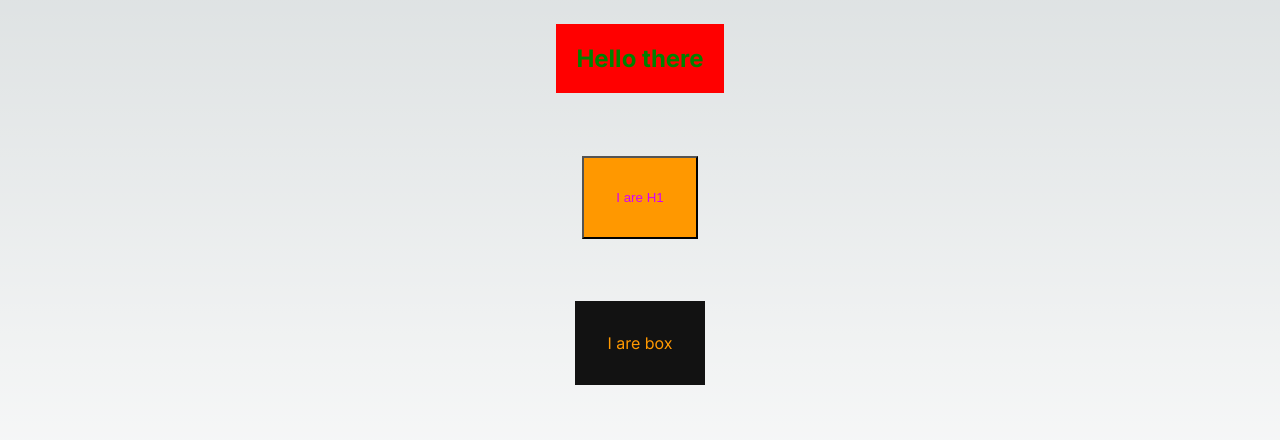
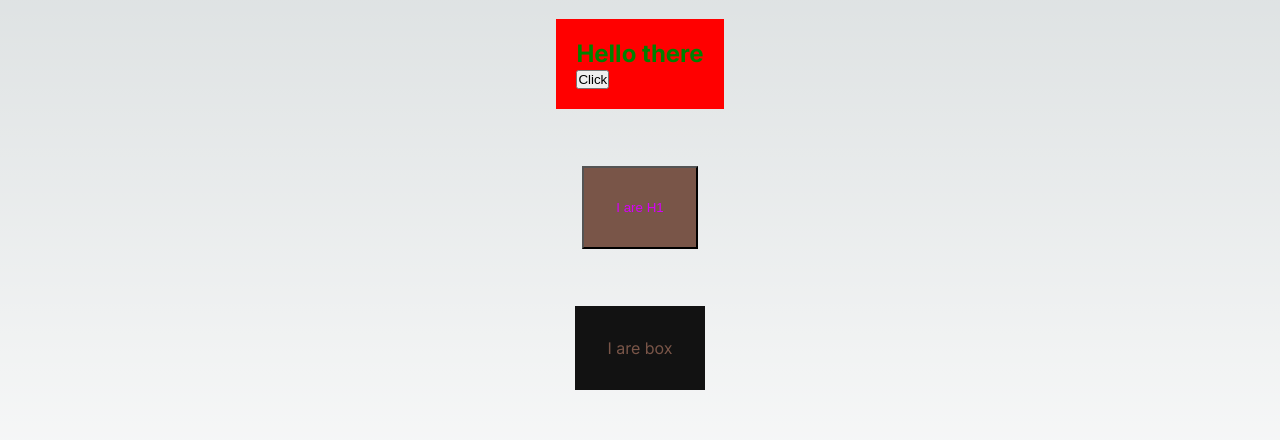
Before and after one commit to bradRoodtZepz/next-mui-story, a Next.js app: page / in a window 1280 px wide. Shown: the part 174-614 px from the top of the page. Built offline with nearby package versions, Linux system fonts and the light colour scheme.

Commit message:
Content & theme tweaks

```diff
--- a/pages/index.tsx
+++ b/pages/index.tsx
@@ -33,7 +33,7 @@ export default function Home() {
 
       <main className={`${styles.main} ${inter.className}`}>
         <StyledSection><p>Some content</p></StyledSection>
-        <SomeLegacyStyledSection><h1>Hello there</h1></SomeLegacyStyledSection>
+        <SomeLegacyStyledSection><h1>Hello there</h1><button onClick={() => alert('clicked')}>Click</button></SomeLegacyStyledSection>
         <StyledH1>I are H1</StyledH1>
         <Box sx={{
           padding: theme.spacing(4),
--- a/styles/theme.ts
+++ b/styles/theme.ts
@@ -1,6 +1,6 @@
 import { ThemeProvider, createTheme } from '@mui/material/styles';
 import { Roboto } from 'next/font/google';
-import { lime, orange, pink, purple } from '@mui/material/colors';
+import { green, purple, brown } from '@mui/material/colors';
 
 const roboto = Roboto({
   weight: ['300', '400', '500', '700'],
@@ -14,7 +14,7 @@ export const lightTheme = createTheme({
     },
     palette: {
       mode: 'light',
-      primary: pink,
+      primary: green,
       secondary: purple,
       background: {
         default: '#f5f5f5',
@@ -30,7 +30,7 @@ export const lightTheme = createTheme({
     },
     palette: {
       mode: 'light',
-      primary: orange,
+      primary: brown,
       secondary: purple,
       background: {
         default: '#121212',
```
Also changed, not shown: 1 other file (tests, documents, lock files or other folders).
